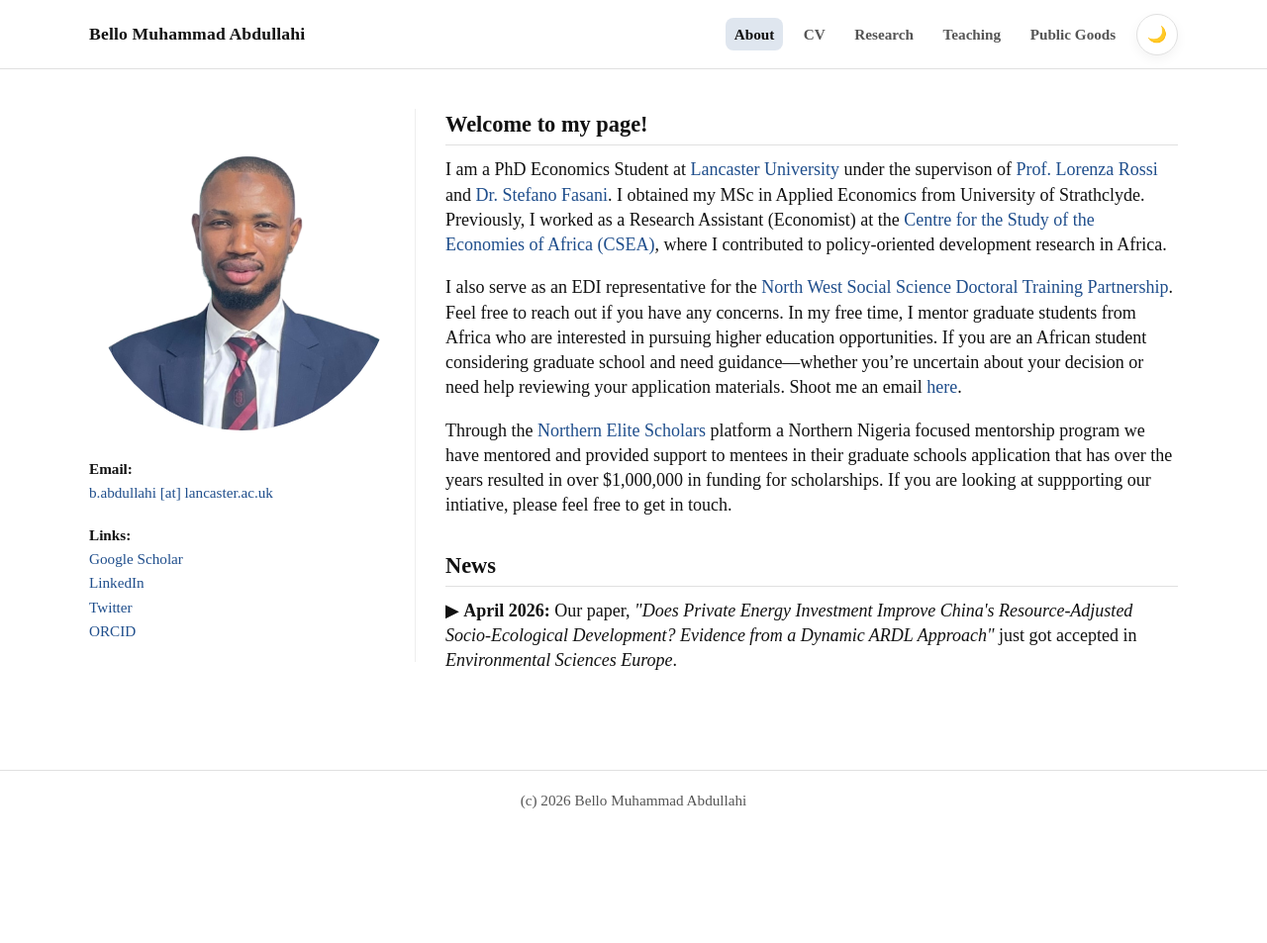
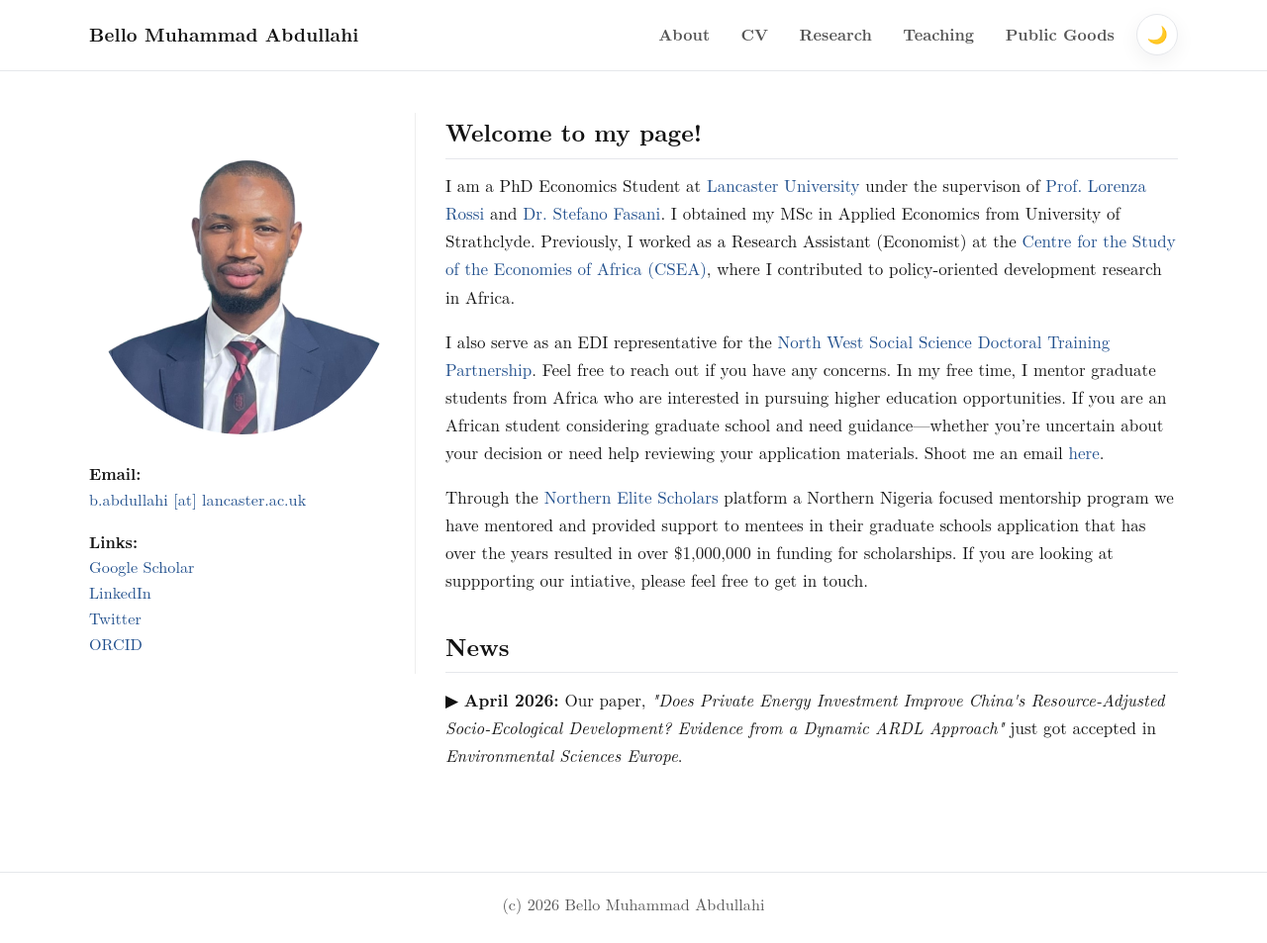
Before and after one commit to Bello-Abdullahi/Bello-Abdullahi.github.io, a Jekyll site: the page built from _pages/about.md, in a window 1280 px wide and 953 px high. Shown: the whole window at 99% size. Built offline with Jekyll 4.4.1, drawn with Linux system fonts in a browser that asks for light colours; some web fonts are replaced.

Commit message:
Refactor CSS variables and improve styles

```diff
--- a/assets/css/custom.css
+++ b/assets/css/custom.css
@@ -5,10 +5,23 @@
   --surface: #ffffff;      /* Keeps containers white */
   --text: #111111;         /* Very dark black for readability */
   --muted: #555555;        /* Neutral gray for secondary text */
-  --border: #e0e0e0;       /* Lighter, neutral gray for borders */
+  --border: #e5e7eb;       /* Lighter, neutral gray for borders */
   --primary: #1f4e8c;      /* Keep your navy blue! It's very professional */
   --primary-hover: #173c6c;
-  --shadow: 0 4px 12px rgba(0, 0, 0, 0.05); /* Softer, more subtle shadow */
+  --shadow: 0 6px 20px rgba(17, 24, 39, 0.06);
+
+
+ /* professional spacing + rhythm */
+  --space-1: 0.25rem;
+  --space-2: 0.5rem;
+  --space-3: 0.75rem;
+  --space-4: 1rem;
+  --space-5: 1.5rem;
+  --space-6: 2rem;
+  --space-7: 3rem;
+
+  /* readable line length */
+  --content-width: 760px;
 }
 
 :root[data-theme='dark'] {
@@ -28,19 +41,19 @@
   box-sizing: border-box;
 }
 
-html,
-body {
-  margin: 0;
-  padding: 0;
+html {
+  font-size: 17px;
+  -webkit-text-size-adjust: 100%;
 }
 
 body {
+  margin: 0;
   background: var(--bg);
   color: var(--text);
-  font-family: "Computer Modern Serif", serif;
-  line-height: 1.4;
-  font-size: 18px;
-  transition: background-color 0.25s ease, color 0.25s ease;
+  font-family: "Computer Modern Serif", "Latin Modern Roman", "Times New Roman", serif;
+  line-height: 1.65;
+  letter-spacing: 0.002em;
+  text-rendering: optimizeLegibility;
 }
 
 /* --- Header Size Refinement --- */
@@ -140,11 +153,11 @@ a:focus {
   border-radius: 8px;
 }
 
-.page-link:hover,
-.page-link.is-active {
-  color: var(--text);
-  background: color-mix(in srgb, var(--primary) 14%, transparent);
-  text-decoration: none;
+a:hover,
+a:focus-visible {
+  color: var(--primary-hover);
+  text-decoration: underline;
+  text-underline-offset: 0.14em;
 }
 
 .theme-toggle {
@@ -163,29 +176,45 @@ a:focus {
   padding: 2.5rem 0 3rem;
 }
 
-.post {
-  background: transparent; /* Removes the white background */
-  border: none;            /* Removes the border line */
-  border-radius: 0;        /* Removes rounded corners */
-  box-shadow: none;        /* Removes the shadow/edges */
-  padding: 0;              /* Removes the extra space inside the box */
+/* headings */
+h1, .post-title {
+  font-size: clamp(2rem, 4vw, 2.7rem);
+  line-height: 1.2;
+  margin-top: var(--space-5);
+  margin-bottom: var(--space-4);
+  letter-spacing: -0.015em;
 }
 
-.post-title {
-  margin-top: 0;
-  margin-bottom: 0.75rem;
-  line-height: 1.2;
-  letter-spacing: -0.01em;
-  font-size: clamp(1.7rem, 3.4vw, 2.55rem);
+h2 {
+  font-size: clamp(1.35rem, 2.2vw, 1.65rem);
+  margin-top: var(--space-6);
+  margin-bottom: var(--space-3);
+  border-bottom: 1px solid var(--border);
+  padding-bottom: 0.35rem;
 }
 
-.post p {
-  margin: 0 0 1.15rem;
+h3 {
+  font-size: 1.15rem;
+  margin-top: var(--space-5);
+  margin-bottom: var(--space-2);
 }
 
-.post .desc,
-.post-description {
+p, li {
+  color: var(--text);
+}
+
+p {
+  margin: 0 0 var(--space-4);
+}
+
+.post .desc, .post-description, .muted {
   color: var(--muted);
+}
+
+/* links */
+a {
+  color: var(--primary);
+  text-decoration: none;
 }
 
 .profile {
@@ -245,3 +274,9 @@ a:focus {
     align-items: flex-start;
   }
 }
+/* keyboard accessibility */
+:focus-visible {
+  outline: 2px solid var(--primary);
+  outline-offset: 2px;
+  border-radius: 4px;
+}
```
